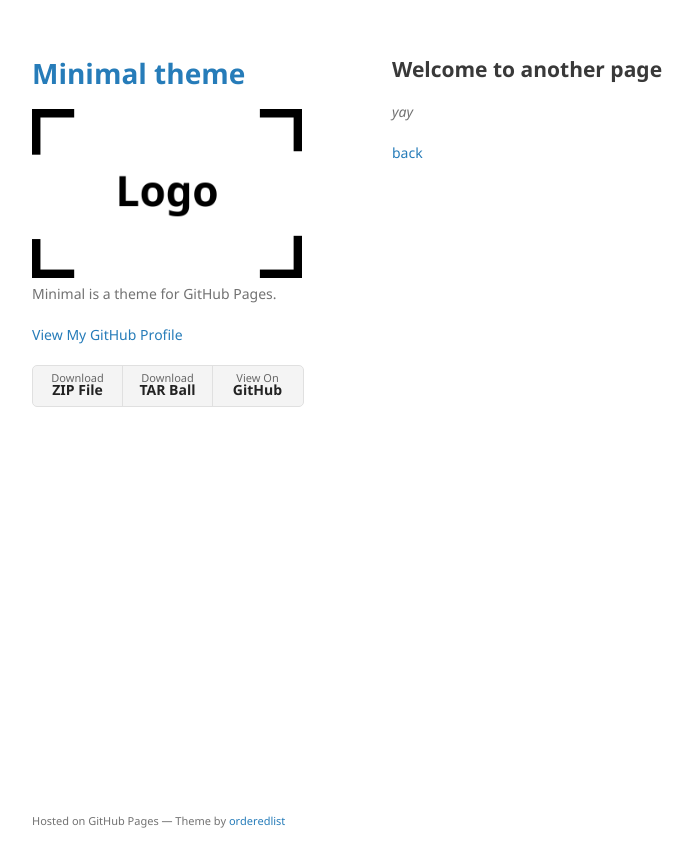
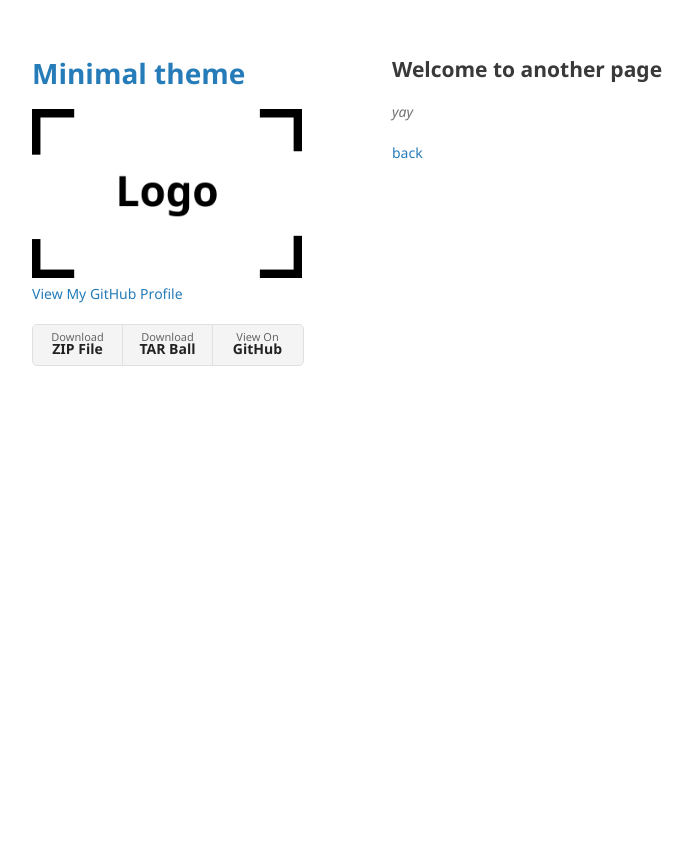
Before and after one commit to yueliu1999/yueliu1999.github.io, a Jekyll site: the page built from another-page.md, in a window 1280 px wide. Shown: the top 867 px of the page, without its empty margins (178-871 px from the left). Built offline with Jekyll 4.4.1, drawn with Linux system fonts in a browser that asks for light colours; our own code applies the rules of GitHub Pages for plain Markdown files.

Commit message:
remove link

```diff
--- a/_layouts/default.html
+++ b/_layouts/default.html
@@ -7,8 +7,7 @@
 
 {% seo %}
     <link rel="stylesheet" href="{{ "/assets/css/style.css?v=" | append: site.github.build_revision | relative_url }}">
-    <!--[if lt IE 9]>
-    <script src="https://cdnjs.cloudflare.com/ajax/libs/html5shiv/3.7.3/html5shiv.min.js"></script>
+    <!--[if lt IE 9]>    <script src="https://cdnjs.cloudflare.com/ajax/libs/html5shiv/3.7.3/html5shiv.min.js"></script>
     <![endif]-->
     {% include head-custom.html %}
   </head>
@@ -19,12 +18,6 @@
 
         {% if site.logo %}
           <img src="{{site.logo | relative_url}}" alt="Logo" />
-        {% endif %}
-
-        <p>{{ site.description | default: site.github.project_tagline }}</p>
-
-        {% if site.github.is_project_page %}
-        <p class="view"><a href="{{ site.github.repository_url }}">View the Project on GitHub <small>{{ site.github.repository_nwo }}</small></a></p>
         {% endif %}
 
         {% if site.github.is_user_page %}
@@ -44,12 +37,7 @@
       {{ content }}
 
       </section>
-      <footer>
-        {% if site.github.is_project_page %}
-        <p>This project is maintained by <a href="{{ site.github.owner_url }}">{{ site.github.owner_name }}</a></p>
-        {% endif %}
-        <p><small>Hosted on GitHub Pages &mdash; Theme by <a href="https://github.com/orderedlist">orderedlist</a></small></p>
-      </footer>
+
     </div>
     <script src="{{ "/assets/js/scale.fix.js" | relative_url }}"></script>
   </body>
```
